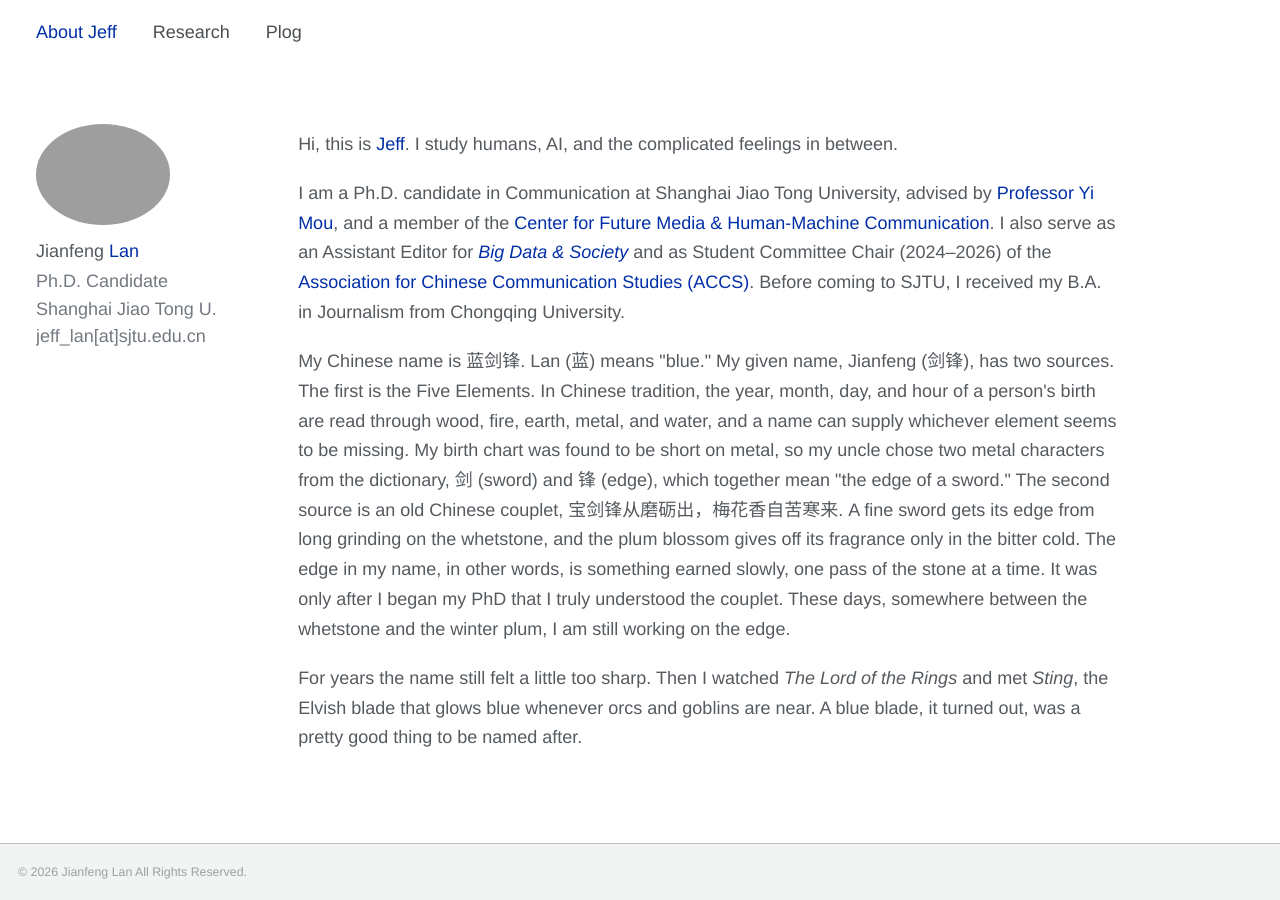
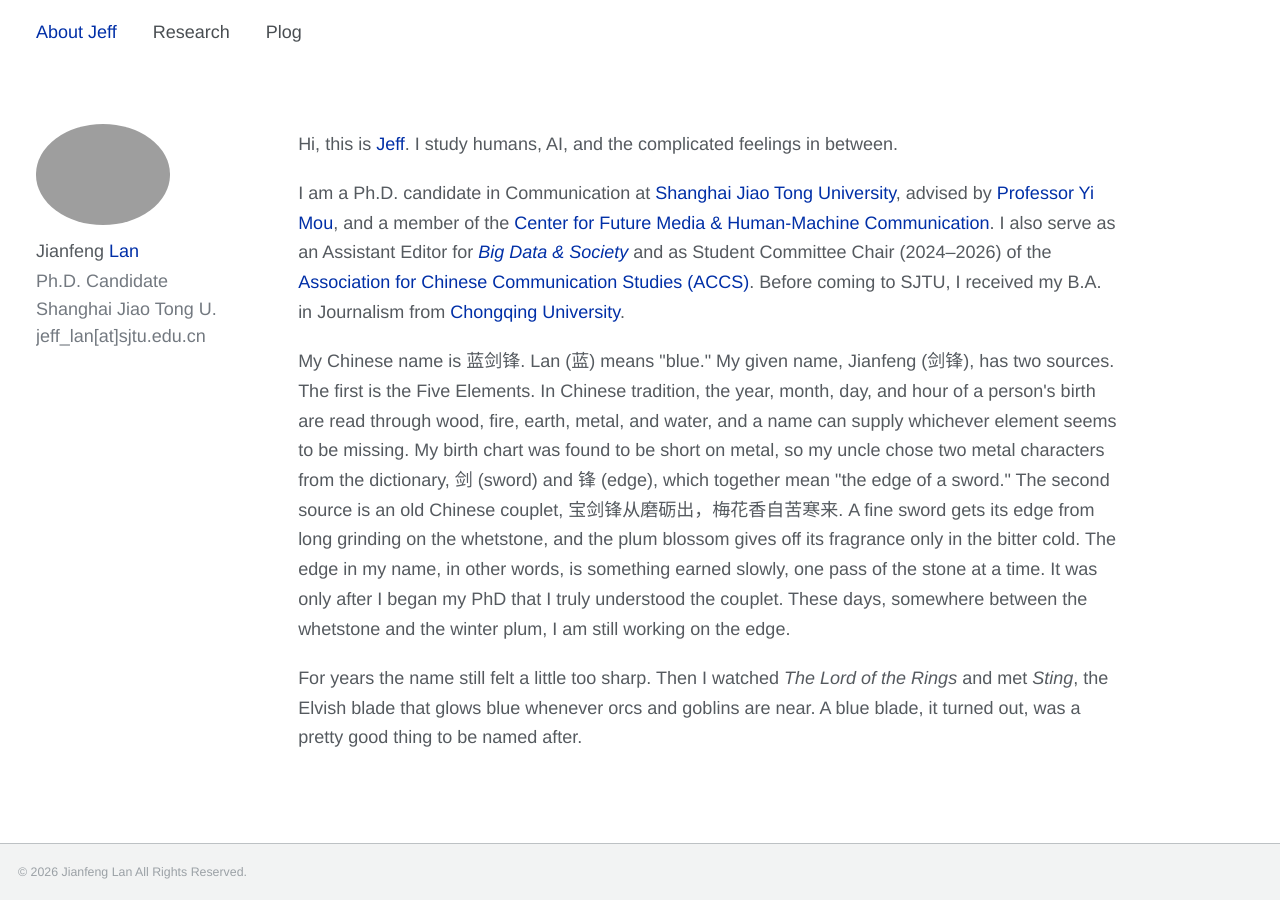
Before and after one commit to jianfenglan/jianfenglan.github.io, a Jekyll site: the page built from _pages/about.md, in a window 1280 px wide. Built offline with Jekyll 4.4.1, drawn with Linux system fonts in a browser that asks for light colours; part of the change alters nothing that is shown.

```diff
--- a/_pages/about.md
+++ b/_pages/about.md
@@ -10,7 +10,7 @@ redirect_from:
 <div class="about-v3">
   <div class="about-v3__bio">
     <p>Hi, this is <span class="about-accent">Jeff</span>. I study humans, AI, and the complicated feelings in between.</p>
-    <p>I am a Ph.D. candidate in Communication at Shanghai Jiao Tong University, advised by <a href="https://cfmhmc.github.io/yimou.github.io/" target="_blank" rel="noopener">Professor Yi Mou</a>, and a member of the <a href="https://cfmhmc.github.io/" target="_blank" rel="noopener">Center for Future Media &amp; Human-Machine Communication</a>. I also serve as an Assistant Editor for <a href="https://sage.cnpereading.com/home/bdsa" target="_blank" rel="noopener"><em>Big Data &amp; Society</em></a> and as Student Committee Chair (2024–2026) of the <a href="https://www.chinesecommunicationstudies.com/" target="_blank" rel="noopener">Association for Chinese Communication Studies (ACCS)</a>. Before coming to SJTU, I received my B.A. in Journalism from Chongqing University.</p>
+    <p>I am a Ph.D. candidate in Communication at <a href="https://www.sjtu.edu.cn/" target="_blank" rel="noopener">Shanghai Jiao Tong University</a>, advised by <a href="https://cfmhmc.github.io/yimou.github.io/" target="_blank" rel="noopener">Professor Yi Mou</a>, and a member of the <a href="https://cfmhmc.github.io/" target="_blank" rel="noopener">Center for Future Media &amp; Human-Machine Communication</a>. I also serve as an Assistant Editor for <a href="https://sage.cnpereading.com/home/bdsa" target="_blank" rel="noopener"><em>Big Data &amp; Society</em></a> and as Student Committee Chair (2024–2026) of the <a href="https://www.chinesecommunicationstudies.com/" target="_blank" rel="noopener">Association for Chinese Communication Studies (ACCS)</a>. Before coming to SJTU, I received my B.A. in Journalism from <a href="https://www.cqu.edu.cn/" target="_blank" rel="noopener">Chongqing University</a>.</p>
     <p>My Chinese name is 蓝剑锋. Lan (蓝) means "blue." My given name, Jianfeng (剑锋), has two sources. The first is the Five Elements. In Chinese tradition, the year, month, day, and hour of a person's birth are read through wood, fire, earth, metal, and water, and a name can supply whichever element seems to be missing. My birth chart was found to be short on metal, so my uncle chose two metal characters from the dictionary, 剑 (sword) and 锋 (edge), which together mean "the edge of a sword." The second source is an old Chinese couplet, 宝剑锋从磨砺出，梅花香自苦寒来. A fine sword gets its edge from long grinding on the whetstone, and the plum blossom gives off its fragrance only in the bitter cold. The edge in my name, in other words, is something earned slowly, one pass of the stone at a time. It was only after I began my PhD that I truly understood the couplet. These days, somewhere between the whetstone and the winter plum, I am still working on the edge.</p>
     <p>For years the name still felt a little too sharp. Then I watched <em>The Lord of the Rings</em> and met <em>Sting</em>, the Elvish blade that glows blue whenever orcs and goblins are near. A blue blade, it turned out, was a pretty good thing to be named after.</p>
   </div>
```
